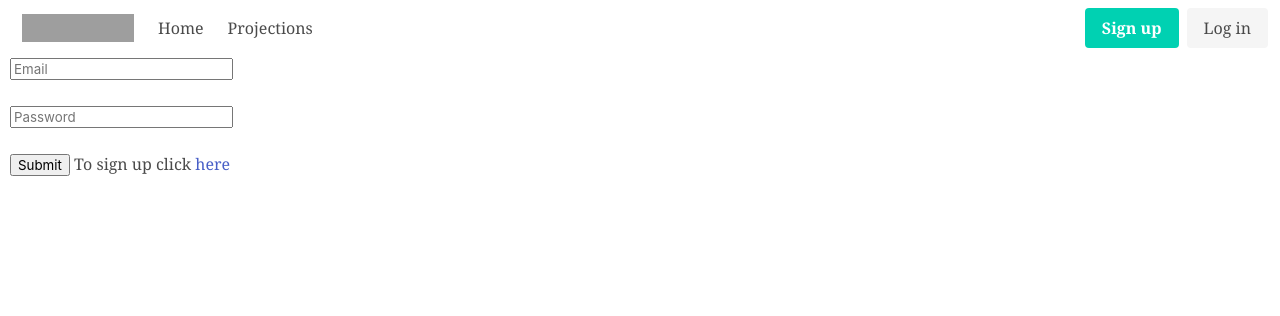
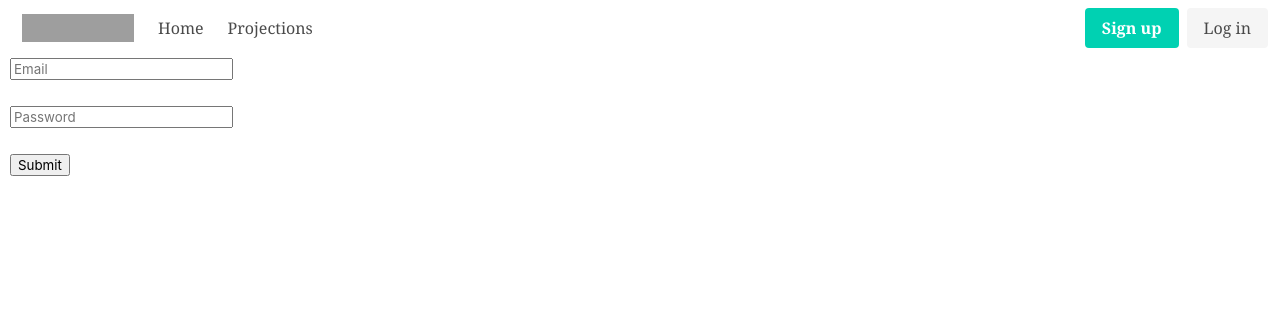
Before and after one commit to owsky/Cinema, a Flask app: page /login in a window 1280 px wide. Shown: the top 316 px of the page. Run offline with Flask 2, Linux system fonts and the light colour scheme; grey boxes are pictures that could not be loaded.

Commit message:
Removed obsolete line

```diff
--- a/templates/login.html
+++ b/templates/login.html
@@ -4,6 +4,5 @@
         <input name="user" type="text" placeholder="Email"><br><br>
         <input name="pass" type="password" placeholder="Password"><br><br>
         <input type="submit">
-        To sign up click <a href="{{ url_for('signup') }}">here</a><br><br>
     </form>
 {% endblock %}
```
